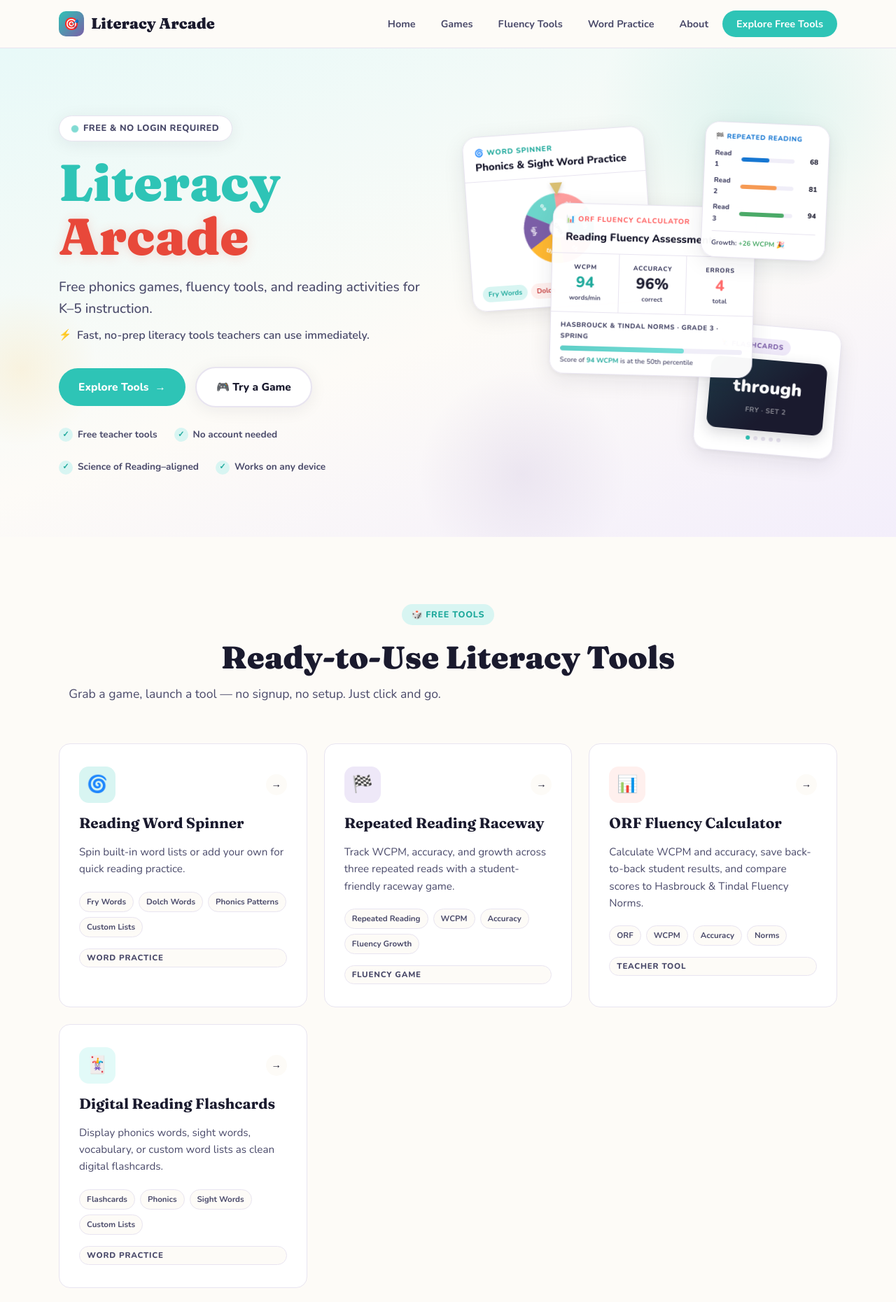
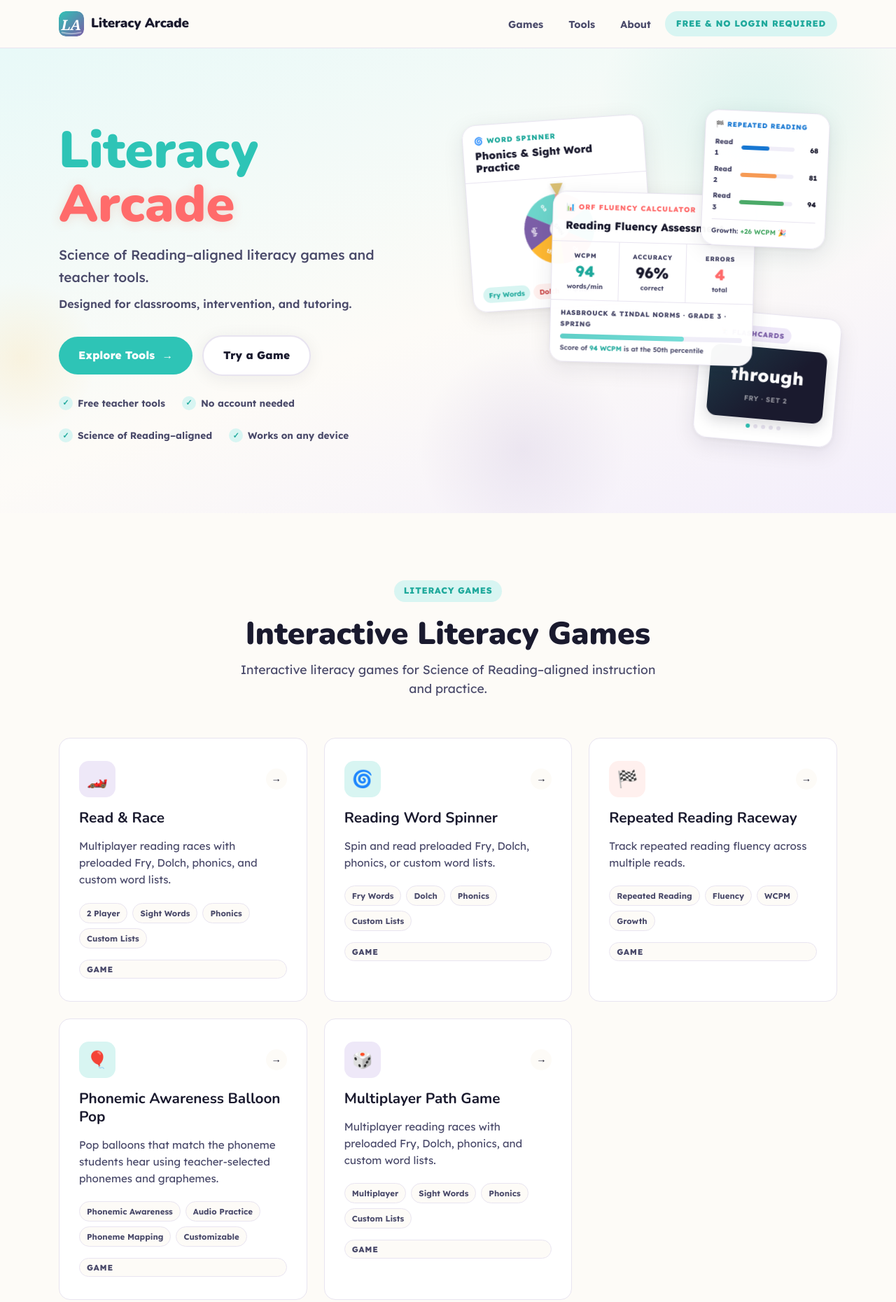
Before and after one commit to ChelseaHerndonWarner/literacyarcade, a plain HTML site: page index.html in a window 1280 px wide. Shown: the top 1860 px of the page at 70% size. Drawn offline with nearby package versions, Linux system fonts and the light colour scheme.

Commit message:
Refactor SEO meta tags and update styles
Updated meta descriptions and titles for SEO optimization. Changed font families and adjusted styles for better readability.

```diff
--- a/index.html
+++ b/index.html
@@ -20,7 +20,7 @@
   <meta property="og:type" content="website" />
   <meta property="og:site_name" content="Literacy Arcade" />
   <meta property="og:title" content="Literacy Arcade – Free Literacy Tools for Teachers" />
-  <meta property="og:description" content="Free phonics games, fluency tools, and reading activities for K–5 instruction. No login required. No prep needed." />
+  <meta property="og:description" content="Science of Reading–aligned literacy games and teacher tools. No login required. No prep needed." />
   <meta property="og:url" content="https://literacyarcade.com/" />
   <!-- Replace the image path below with your actual OG image (1200×630px recommended) before launch -->
   <meta property="og:image" content="https://literacyarcade.com/images/literacy-arcade-og.png" />
@@ -31,7 +31,7 @@
   <!-- ── Twitter / X Card ── -->
   <meta name="twitter:card" content="summary_large_image" />
   <meta name="twitter:title" content="Literacy Arcade – Free Literacy Tools for Teachers" />
-  <meta name="twitter:description" content="Free phonics games, fluency tools, and reading activities for K–5 instruction. No login. No prep." />
+  <meta name="twitter:description" content="Science of Reading–aligned literacy games and teacher tools. No login. No prep." />
   <meta name="twitter:image" content="https://literacyarcade.com/images/literacy-arcade-og.png" />
   <meta name="twitter:image:alt" content="Literacy Arcade – Free phonics games and fluency tools for K–5 teachers" />
 
@@ -57,7 +57,7 @@
 
   <link rel="preconnect" href="https://fonts.googleapis.com" />
   <link rel="preconnect" href="https://fonts.gstatic.com" crossorigin />
-  <link href="https://fonts.googleapis.com/css2?family=Nunito:wght@400;500;600;700;800;900&family=Fraunces:ital,wght@0,700;0,900;1,700&display=swap" rel="stylesheet" />
+  <link href="https://fonts.googleapis.com/css2?family=Nunito:wght@400;500;600;700;800;900&family=Lexend:wght@400;500;600;700;800&display=swap" rel="stylesheet" />
 
   <style>
     /* ── Reset & Variables ── */
@@ -83,8 +83,8 @@
       --radius-sm:10px;
       --shadow:   0 4px 24px rgba(26,26,46,.07);
       --shadow-hover: 0 8px 40px rgba(26,26,46,.14);
-      --font-head: 'Fraunces', Georgia, serif;
-      --font-body: 'Nunito', sans-serif;
+      --font-head: 'Nunito', sans-serif;
+      --font-body: 'Lexend', sans-serif;
     }
 
     html { scroll-behavior: smooth; }
@@ -162,20 +162,26 @@
       align-items: center;
       gap: 10px;
       font-family: var(--font-head);
-      font-size: 1.35rem;
+      font-size: 1.18rem;
       font-weight: 900;
+      letter-spacing: -.2px;
       color: var(--ink);
     }
 
     .nav-logo-icon {
       width: 36px;
       height: 36px;
-      background: linear-gradient(135deg, var(--teal), var(--violet));
       border-radius: 10px;
-      display: flex;
-      align-items: center;
-      justify-content: center;
-      font-size: 1.1rem;
+      flex-shrink: 0;
+      overflow: hidden;
+      display: block;
+      background: none;
+    }
+
+    .nav-logo-icon svg {
+      width: 100%;
+      height: 100%;
+      display: block;
     }
 
     .nav-links {
@@ -197,6 +203,21 @@
     .nav-links a:hover {
       background: var(--mint);
       color: var(--teal-dk);
+    }
+
+
+    .nav-trust {
+      display: inline-flex;
+      align-items: center;
+      font-size: .78rem;
+      font-weight: 800;
+      letter-spacing: .06em;
+      text-transform: uppercase;
+      color: var(--teal-dk);
+      background: var(--mint);
+      padding: 8px 16px;
+      border-radius: 100px;
+      white-space: nowrap;
     }
 
     .nav-cta {
@@ -687,8 +708,8 @@
 
     .hero-title .accent  { color: var(--teal); }
     .hero-title .accent2 {
-      color: #E8483A;
-      text-shadow: 0 2px 16px rgba(232,72,58,.18);
+      color: var(--coral);
+      text-shadow: 0 2px 16px rgba(216,90,48,.16);
     }
 
     .hero-sub {
@@ -705,14 +726,6 @@
       max-width: 480px;
       margin-bottom: 32px;
       font-weight: 600;
-      display: flex;
-      align-items: center;
-      gap: 8px;
-    }
-
-    .hero-support::before {
-      content: "⚡";
-      font-size: .9rem;
     }
 
     .hero-buttons {
@@ -786,6 +799,18 @@
       margin-bottom: 56px;
     }
 
+
+    .tools-header {
+      text-align: center;
+    }
+
+    .tools-header .section-sub {
+      max-width: 620px;
+      margin: 12px auto 0;
+      text-align: center;
+      line-height: 1.55;
+    }
+
     .tools-grid {
       display: grid;
       grid-template-columns: repeat(auto-fill, minmax(320px, 1fr));
@@ -1160,6 +1185,10 @@
     .footer-brand .nav-logo {
       color: var(--white);
       margin-bottom: 14px;
+    }
+
+    .footer .nav-logo-icon {
+      box-shadow: 0 0 0 1px rgba(255,255,255,.12);
     }
 
     .footer-desc {
@@ -1268,17 +1297,27 @@
     <nav class="nav">
       <div class="container nav-inner">
         <a href="index.html" class="nav-logo">
-          <div class="nav-logo-icon">🎯</div>
+          <div class="nav-logo-icon">
+            <svg viewBox="0 0 32 32" xmlns="http://www.w3.org/2000/svg" aria-label="Literacy Arcade">
+            <defs>
+              <linearGradient id="laSiteGradient" x1="0" y1="0" x2="1" y2="1">
+                <stop offset="0%" stop-color="#2EC4B6"/>
+                <stop offset="100%" stop-color="#7B5EA7"/>
+              </linearGradient>
+            </defs>
+            <rect width="32" height="32" rx="8" fill="url(#laSiteGradient)"/>
+            <text x="3" y="24" font-family="Georgia,serif" font-size="18" font-weight="700" font-style="italic" fill="white">LA</text>
+            <path d="M 4 27 Q 16 30 28 27" fill="none" stroke="rgba(255,255,255,0.45)" stroke-width="1.5" stroke-linecap="round"/>
+          </svg>
+          </div>
           Literacy Arcade
         </a>
 
         <ul class="nav-links" id="navLinks">
-          <li><a href="index.html">Home</a></li>
-          <li><a href="#tools">Games</a></li>
-          <li><a href="#tools">Fluency Tools</a></li>
-          <li><a href="#tools">Word Practice</a></li>
+          <li><a href="#games">Games</a></li>
+          <li><a href="#teacher-tools">Tools</a></li>
           <li><a href="about.html">About</a></li>
-          <li><a href="#tools" class="nav-cta">Explore Free Tools</a></li>
+          <li><span class="nav-trust">Free &amp; No Login Required</span></li>
         </ul>
 
         <div class="nav-mobile-toggle" id="mobileToggle" aria-label="Menu" role="button" tabindex="0">
@@ -1303,27 +1342,22 @@
 
           <!-- LEFT: Copy (unchanged) -->
           <div class="hero-inner">
-            <div class="hero-eyebrow">
-              <div class="hero-eyebrow-dot"></div>
-              Free &amp; No Login Required
-            </div>
-
             <h1 class="hero-title">
               <span class="accent">Literacy</span><br />
               <span class="accent2">Arcade</span>
             </h1>
 
             <p class="hero-sub">
-              Free phonics games, fluency tools, and reading activities for K–5 instruction.
+              Science of Reading–aligned literacy games and teacher tools.
             </p>
 
             <p class="hero-support">
-              Fast, no-prep literacy tools teachers can use immediately.
+              Designed for classrooms, intervention, and tutoring.
             </p>
 
             <div class="hero-buttons">
-              <a href="#tools" class="btn btn-primary">Explore Tools &nbsp;→</a>
-              <a href="#tools" class="btn btn-secondary">🎮 Try a Game</a>
+              <a href="#games" class="btn btn-primary">Explore Tools &nbsp;→</a>
+              <a href="#games" class="btn btn-secondary">Try a Game</a>
             </div>
 
             <div class="hero-trust">
@@ -1456,60 +1490,126 @@
     </section>
 
     <!-- ── Tool Grid ── -->
-    <section class="section" id="tools" aria-label="Tools">
+
+    <!-- ── Games ── -->
+    <section class="section" id="games" aria-label="Games">
       <div class="container">
         <div class="tools-header">
-          <div class="badge">🎲 Free Tools</div>
-          <h2 class="section-title">Ready-to-Use Literacy Tools</h2>
+          <div class="badge">Literacy Games</div>
+          <h2 class="section-title">Interactive Literacy Games</h2>
           <p class="section-sub">
-            Grab a game, launch a tool — no signup, no setup. Just click and go.
+            Interactive literacy games for Science of Reading–aligned instruction and practice.
           </p>
         </div>
 
         <div class="tools-grid">
 
-          <!-- Tool 1 -->
+          <article class="tool-card card-violet fade-up" role="link" tabindex="0" aria-label="Read and Race" data-href="read-and-race.html">
+            <div class="tool-meta">
+              <div class="tool-icon icon-violet">🏎️</div>
+              <div class="tool-arrow">→</div>
+            </div>
+            <h3 class="tool-name">Read & Race</h3>
+            <p class="tool-desc">Multiplayer reading races with preloaded Fry, Dolch, phonics, and custom word lists.</p>
+            <div class="tool-tags">
+              <span class="tag">2 Player</span>
+              <span class="tag">Sight Words</span>
+              <span class="tag">Phonics</span>
+              <span class="tag">Custom Lists</span>
+            </div>
+            <div class="tool-label">Game</div>
+          </article>
+
           <article class="tool-card card-teal fade-up" role="link" tabindex="0" aria-label="Reading Word Spinner" data-href="reading-word-spinner.html">
             <div class="tool-meta">
               <div class="tool-icon icon-teal">🌀</div>
               <div class="tool-arrow">→</div>
             </div>
             <h3 class="tool-name">Reading Word Spinner</h3>
-            <p class="tool-desc">Spin built-in word lists or add your own for quick reading practice.</p>
+            <p class="tool-desc">Spin and read preloaded Fry, Dolch, phonics, or custom word lists.</p>
             <div class="tool-tags">
               <span class="tag">Fry Words</span>
-              <span class="tag">Dolch Words</span>
-              <span class="tag">Phonics Patterns</span>
+              <span class="tag">Dolch</span>
+              <span class="tag">Phonics</span>
               <span class="tag">Custom Lists</span>
             </div>
-            <div class="tool-label">Word Practice</div>
+            <div class="tool-label">Game</div>
           </article>
 
-          <!-- Tool 2 -->
-          <article class="tool-card card-violet fade-up" role="link" tabindex="0" aria-label="Repeated Reading Raceway" data-href="repeated-reading-raceway.html">
+          <article class="tool-card card-coral fade-up" role="link" tabindex="0" aria-label="Repeated Reading Raceway" data-href="repeated-reading-raceway.html">
             <div class="tool-meta">
-              <div class="tool-icon icon-violet">🏁</div>
+              <div class="tool-icon icon-coral">🏁</div>
               <div class="tool-arrow">→</div>
             </div>
             <h3 class="tool-name">Repeated Reading Raceway</h3>
-            <p class="tool-desc">Track WCPM, accuracy, and growth across three repeated reads with a student-friendly raceway game.</p>
+            <p class="tool-desc">Track repeated reading fluency across multiple reads.</p>
             <div class="tool-tags">
               <span class="tag">Repeated Reading</span>
+              <span class="tag">Fluency</span>
               <span class="tag">WCPM</span>
-              <span class="tag">Accuracy</span>
-              <span class="tag">Fluency Growth</span>
-            </div>
-            <div class="tool-label">Fluency Game</div>
+              <span class="tag">Growth</span>
+            </div>
+            <div class="tool-label">Game</div>
           </article>
 
-          <!-- Tool 3 -->
-          <article class="tool-card card-coral fade-up" role="link" tabindex="0" aria-label="ORF Fluency Calculator" data-href="literacy_arcade_orf_fluency_calculator.html">
+
+          <article class="tool-card card-teal fade-up" role="link" tabindex="0" aria-label="Phonemic Awareness Balloon Pop" data-href="phonemic-awareness-balloon-pop.html">
+            <div class="tool-meta">
+              <div class="tool-icon icon-teal">🎈</div>
+              <div class="tool-arrow">→</div>
+            </div>
+            <h3 class="tool-name">Phonemic Awareness Balloon Pop</h3>
+            <p class="tool-desc">Pop balloons that match the phoneme students hear using teacher-selected phonemes and graphemes.</p>
+            <div class="tool-tags">
+              <span class="tag">Phonemic Awareness</span>
+              <span class="tag">Audio Practice</span>
+              <span class="tag">Phoneme Mapping</span>
+              <span class="tag">Customizable</span>
+            </div>
+            <div class="tool-label">Game</div>
+          </article>
+
+          <article class="tool-card card-violet fade-up" role="link" tabindex="0" aria-label="Multiplayer Path Game" data-href="multiplayer-path-game.html">
+            <div class="tool-meta">
+              <div class="tool-icon icon-violet">🎲</div>
+              <div class="tool-arrow">→</div>
+            </div>
+            <h3 class="tool-name">Multiplayer Path Game</h3>
+            <p class="tool-desc">Multiplayer reading races with preloaded Fry, Dolch, phonics, and custom word lists.</p>
+            <div class="tool-tags">
+              <span class="tag">Multiplayer</span>
+              <span class="tag">Sight Words</span>
+              <span class="tag">Phonics</span>
+              <span class="tag">Custom Lists</span>
+            </div>
+            <div class="tool-label">Game</div>
+          </article>
+
+
+        </div>
+      </div>
+    </section>
+
+    <!-- ── Teacher Tools ── -->
+    <section class="section features" id="teacher-tools" aria-label="Teacher Tools">
+      <div class="container">
+        <div class="tools-header">
+          <div class="badge">Teacher Tools</div>
+          <h2 class="section-title">Teacher Tools</h2>
+          <p class="section-sub">
+            Classroom tools for reading instruction, fluency tracking, and intervention support.
+          </p>
+        </div>
+
+        <div class="tools-grid">
+
+          <article class="tool-card card-coral fade-up" role="link" tabindex="0" aria-label="ORF Fluency Calculator" data-href="orf-fluency-calculator.html">
             <div class="tool-meta">
               <div class="tool-icon icon-coral">📊</div>
               <div class="tool-arrow">→</div>
             </div>
             <h3 class="tool-name">ORF Fluency Calculator</h3>
-            <p class="tool-desc">Calculate WCPM and accuracy, save back-to-back student results, and compare scores to Hasbrouck &amp; Tindal Fluency Norms.</p>
+            <p class="tool-desc">Calculate WCPM, reading accuracy, and compare to Hasbrouck &amp; Tindal Fluency Norms. Print or save student results as a PDF.</p>
             <div class="tool-tags">
               <span class="tag">ORF</span>
               <span class="tag">WCPM</span>
@@ -1519,93 +1619,42 @@
             <div class="tool-label">Teacher Tool</div>
           </article>
 
-          <!-- Tool 4 -->
           <article class="tool-card card-mint fade-up" role="link" tabindex="0" aria-label="Digital Reading Flashcards" data-href="digital-reading-flashcards.html">
             <div class="tool-meta">
               <div class="tool-icon icon-mint">🃏</div>
               <div class="tool-arrow">→</div>
             </div>
             <h3 class="tool-name">Digital Reading Flashcards</h3>
-            <p class="tool-desc">Display phonics words, sight words, vocabulary, or custom word lists as clean digital flashcards.</p>
+            <p class="tool-desc">Display preloaded or custom word lists as fullscreen reading flashcards for SmartBoards and classroom displays.</p>
             <div class="tool-tags">
               <span class="tag">Flashcards</span>
               <span class="tag">Phonics</span>
               <span class="tag">Sight Words</span>
               <span class="tag">Custom Lists</span>
             </div>
-            <div class="tool-label">Word Practice</div>
+            <div class="tool-label">Teacher Tool</div>
           </article>
+
+          <article class="tool-card card-mint fade-up" role="link" tabindex="0" aria-label="Vocabulary Flashcards" data-href="vocabulary-flashcards.html">
+            <div class="tool-meta">
+              <div class="tool-icon icon-mint">📚</div>
+              <div class="tool-arrow">→</div>
+            </div>
+            <h3 class="tool-name">Vocabulary Flashcards</h3>
+            <p class="tool-desc">Display vocabulary words and definitions as fullscreen classroom flashcards.</p>
+            <div class="tool-tags">
+              <span class="tag">Vocabulary</span>
+              <span class="tag">Flashcards</span>
+              <span class="tag">Fullscreen</span>
+              <span class="tag">Custom Lists</span>
+            </div>
+            <div class="tool-label">Teacher Tool</div>
+          </article>
+
 
         </div>
       </div>
     </section>
-
-    <!-- ── SEO / Use Cases ── -->
-    <section class="section features" aria-label="How teachers use Literacy Arcade">
-      <div class="container">
-        <div style="text-align:center;">
-          <div class="badge">✨ Classroom Ready</div>
-          <h2 class="section-title">Simple Tools for Phonics and Fluency Practice</h2>
-          <p class="section-sub" style="margin: 12px auto 0;">
-            Literacy Arcade gives teachers, tutors, interventionists, and families fast digital tools for structured literacy instruction, reading fluency practice, word reading review, and progress monitoring.
-          </p>
-        </div>
-
-        <div class="info-grid fade-up">
-          <div class="info-panel">
-            <h3>For word reading practice</h3>
-            <p>Use built-in or custom word lists for phonics patterns, sight words, Fry words, Dolch words, vocabulary, and decodable word review.</p>
-          </div>
-          <div class="info-panel">
-            <h3>For oral reading fluency</h3>
-            <p>Track WCPM, accuracy, repeated reading growth, and oral reading fluency data using teacher-friendly fluency tools.</p>
-          </div>
-          <div class="info-panel">
-            <h3>For flexible instruction</h3>
-            <p>Use Literacy Arcade for whole-group instruction, whiteboards, small groups, tutoring, intervention, centers, and at-home practice.</p>
-          </div>
-        </div>
-      </div>
-    </section>
-
-    <!-- ── Coming Soon ── -->
-    <section class="section coming-soon" aria-label="Coming Soon">
-      <div class="container">
-        <div style="text-align:center; margin-bottom:0;">
-          <div class="badge" style="background:var(--sand); color:#B07D00;">🚀 Coming Soon</div>
-          <h2 class="section-title">Next Tool in Progress</h2>
-          <p class="section-sub" style="margin: 12px auto 0;">
-            One more literacy game is already on the way.
-          </p>
-        </div>
-
-        <div class="soon-grid single-soon">
-          <div class="soon-card fade-up">
-            <div class="soon-chip">⏳ Coming Soon</div>
-            <div class="soon-icon">🛤️</div>
-            <div class="soon-name">Phonics Path Game</div>
-            <div class="soon-desc">A board-game-style path for decoding practice with built-in or custom word lists.</div>
-          </div>
-        </div>
-      </div>
-    </section>
-
-    <!-- ── CTA Banner ── -->
-    <section class="cta-banner" aria-label="Call to Action">
-      <div class="container">
-        <div class="cta-inner">
-          <h2 class="section-title">Start Teaching with Better Tools — Today.</h2>
-          <p class="section-sub">
-            No login. No cost. No prep. Just open a tool and teach.
-          </p>
-          <div class="hero-buttons">
-            <a href="#tools" class="btn btn-primary">Explore All Tools</a>
-            <a href="#tools" class="btn btn-outline">🎮 Try a Free Game</a>
-          </div>
-        </div>
-      </div>
-    </section>
-
   </main>
 
   <!-- ── Footer ── -->
@@ -1614,11 +1663,23 @@
       <div class="footer-inner">
         <div class="footer-brand">
           <div class="nav-logo">
-            <div class="nav-logo-icon">🎯</div>
+            <div class="nav-logo-icon">
+              <svg viewBox="0 0 32 32" xmlns="http://www.w3.org/2000/svg" aria-label="Literacy Arcade">
+                <defs>
+                  <linearGradient id="laFooterGradient" x1="0" y1="0" x2="1" y2="1">
+                    <stop offset="0%" stop-color="#2EC4B6"/>
+                    <stop offset="100%" stop-color="#7B5EA7"/>
+                  </linearGradient>
+                </defs>
+                <rect width="32" height="32" rx="8" fill="url(#laFooterGradient)"/>
+                <text x="3" y="24" font-family="Georgia,serif" font-size="18" font-weight="700" font-style="italic" fill="white">LA</text>
+                <path d="M 4 27 Q 16 30 28 27" fill="none" stroke="rgba(255,255,255,0.45)" stroke-width="1.5" stroke-linecap="round"/>
+              </svg>
+            </div>
             Literacy Arcade
           </div>
           <p class="footer-desc">
-            Free phonics games, fluency tools, and reading activities for K–5 instruction. Built for teachers, tutors, interventionists, and parents.
+            Science of Reading–aligned literacy games and teacher tools. Built for teachers, tutors, interventionists, and parents.
           </p>
           <p style="font-size:.8rem; color:rgba(255,255,255,.3);">Free teacher tools. No login required.</p>
         </div>
@@ -1626,10 +1687,8 @@
         <div>
           <div class="footer-col-title">Site</div>
           <ul class="footer-links">
-            <li><a href="index.html">Home</a></li>
-            <li><a href="#tools">Games</a></li>
-            <li><a href="#tools">Fluency Tools</a></li>
-            <li><a href="#tools">Word Practice</a></li>
+            <li><a href="#games">Games</a></li>
+            <li><a href="#teacher-tools">Tools</a></li>
             <li><a href="about.html">About</a></li>
           </ul>
         </div>
```
